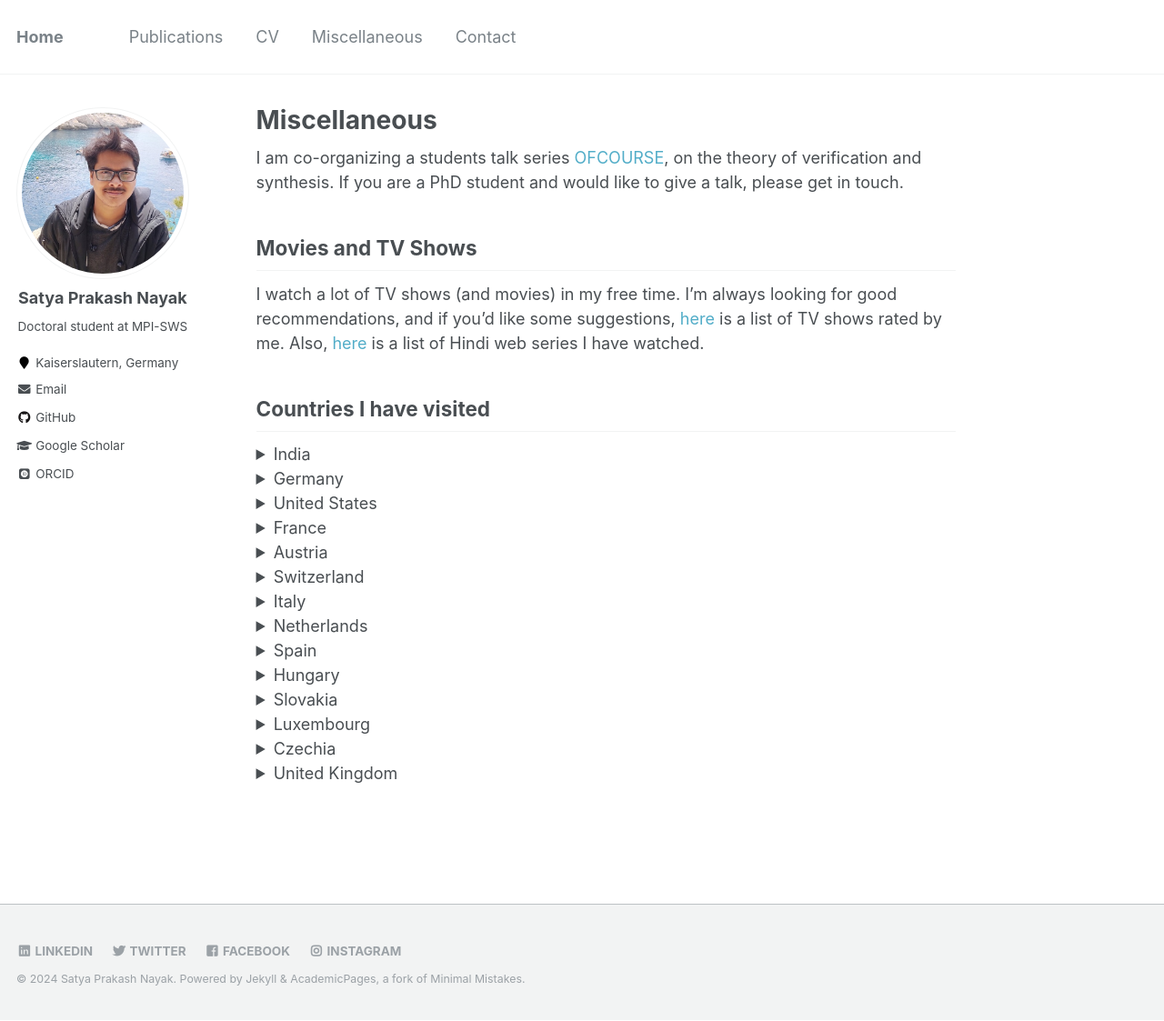
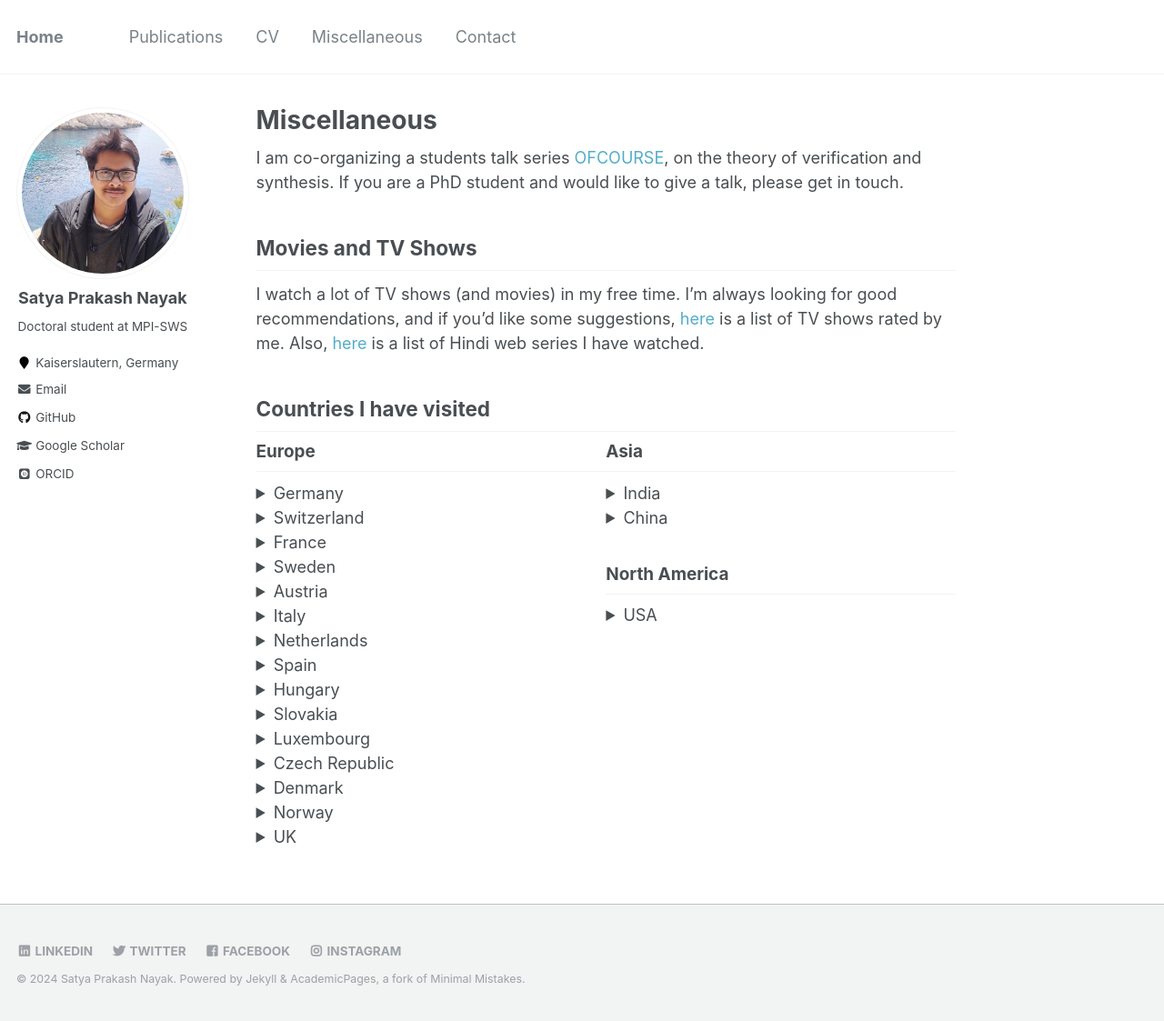
Before and after one commit to satya2009rta/satya2009rta.github.io, a Jekyll site: the page built from _pages/miscellaneous.md, in a window 1280 px wide and 1123 px high. Shown: the whole window at 91% size. Built offline with Jekyll 4.4.1, drawn with Linux system fonts in a browser that asks for light colours; some web fonts are replaced.

Commit message:
added CAV

```diff
--- a/_pages/miscellaneous.md
+++ b/_pages/miscellaneous.md
@@ -11,25 +11,27 @@ Movies and TV Shows
 ------------------
 I watch a lot of TV shows (and movies) in my free time. I'm always looking for good recommendations, and if you'd like some suggestions, <a href="https://www.imdb.com/list/ls045373958/" style="text-decoration:none">here</a> is a list of TV shows rated by me. Also, <a href="https://www.imdb.com/list/ls563442227/" style="text-decoration:none">here</a> is a list of Hindi web series I have watched.
 
+
 Countries I have visited
 ---------------------
-<details><summary>India</summary>
-<p style="font-family:'Georgia'; font-size:16"> Bhubaneswar, Mumbai, Delhi, Chennai, Kolkata, Bangalore, Hyderabad, Visakhapatnam, Surat, Tirupati, Amritsar, Gangtok, Raipur, etc.</p></details>
+
+<div class="column">
+<h2 style="font-size: 1.05em; margin-top: 0;">Europe</h2>
 
 <details><summary>Germany</summary>
-<p style="font-family:'Georgia'; font-size:16">Kaiserslautern, Heidelberg, Freiburg, Munich, Cologne, Koblenz, Cochem, Düsseldorf, Karlsruhe, Frankfurt, Saarbrücken, etc.</p></details>
+<p style="font-family:'Georgia'; font-size:16">Kaiserslautern, Berlin, Munich, Heidelberg, Freiburg, Cologne, Koblenz, Cochem, Düsseldorf, Karlsruhe, Frankfurt, Saarbrücken, etc.</p></details>
 
-<details><summary>United States</summary>
-<p style="font-family:'Georgia'; font-size:16">New York, Los Angeles, Houston, Santa Monica, San Antonio, Pasadena</p></details>
+<details><summary>Switzerland</summary>
+<p style="font-family:'Georgia'; font-size:16">Bern, Zurich, Lucerene, Interlaken</p></details>
 
 <details><summary>France</summary>
 <p style="font-family:'Georgia'; font-size:16">Paris, Marseille, Strasbourg</p></details>
 
+<details><summary>Sweden</summary>
+<p style="font-family:'Georgia'; font-size:16">Stockholm, Malmö, Lund</p></details>
+
 <details><summary>Austria</summary>
 <p style="font-family:'Georgia'; font-size:16">Vienna, Salzburg, Hallstatt</p></details>
-
-<details><summary>Switzerland</summary>
-<p style="font-family:'Georgia'; font-size:16">Lucerene, Zurich</p></details>
 
 <details><summary>Italy</summary>
 <p style="font-family:'Georgia'; font-size:16">Venice, Udine</p></details>
@@ -49,8 +51,36 @@ Countries I have visited
 <details><summary>Luxembourg</summary>
 <p style="font-family:'Georgia'; font-size:16">Luxembourg</p></details>
 
-<details><summary>Czechia</summary>
+<details><summary>Czech Republic</summary>
 <p style="font-family:'Georgia'; font-size:16">Prague</p></details>
 
-<details><summary>United Kingdom</summary>
+<details><summary>Denmark</summary>
+<p style="font-family:'Georgia'; font-size:16">Copenhagen</p></details>
+
+<details><summary>Norway</summary>
+<p style="font-family:'Georgia'; font-size:16">Oslo</p></details>
+
+<details><summary>UK</summary>
 <p style="font-family:'Georgia'; font-size:16">London</p></details>
+
+
+</div>
+
+<div class="column">
+<h2 style="font-size: 1.05em; margin-top: 0;">Asia</h2>
+
+<details><summary>India</summary>
+<p style="font-family:'Georgia'; font-size:16"> Bhubaneswar, Mumbai, Delhi, Chennai, Kolkata, Bangalore, Hyderabad, Visakhapatnam, Surat, Tirupati, Amritsar, Gangtok, Raipur, etc.</p></details>
+
+<details><summary>China</summary>
+<p style="font-family:'Georgia'; font-size:16"> Hong Kong, Macao</p></details>
+
+
+<h2 style="font-size: 1.05em;">North America</h2>
+
+<details><summary>USA</summary>
+<p style="font-family:'Georgia'; font-size:16">New York, Los Angeles, Houston, Santa Monica, San Antonio, Pasadena</p></details>
+
+
+
+</div>
--- a/assets/css/academicons.css
+++ b/assets/css/academicons.css
@@ -325,3 +325,16 @@
 .fa.fa-pull-right {
   margin-left: .3em;
 }
+
+/* New CSS rules for columns */
+.column {
+  float: left;
+  width: 50%; /* Adjust this value as needed */
+}
+
+/* Clear floats after the columns */
+.column:after {
+  content: "";
+  display: table;
+  clear: both;
+}
```
Also changed, not shown: _pages/publications.md (+14 -2 lines), 1 other file.
